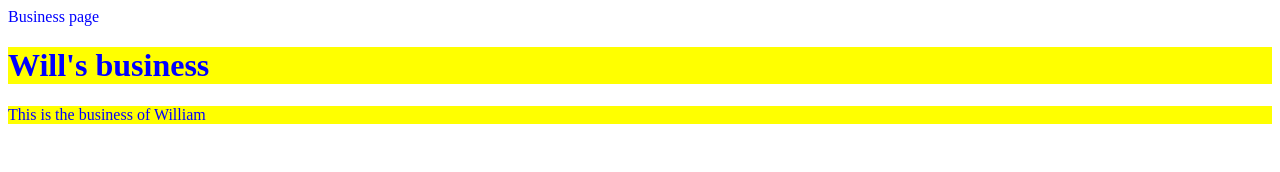
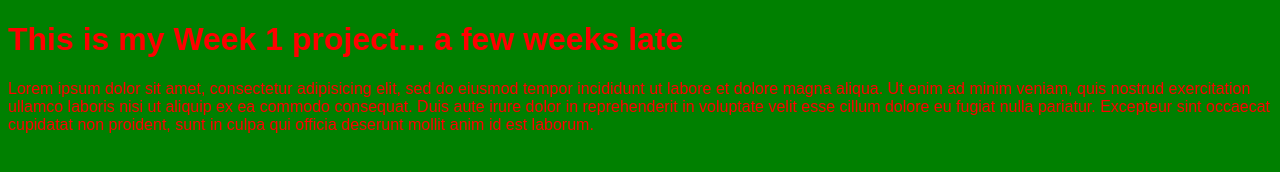
Before and after one commit to jhumbrac/willcourtney.github.io, a plain HTML site: page unit_1/index.html in a window 1280 px wide. Drawn offline with Linux system fonts and the light colour scheme.

Commit message:
Revert "syncing new repository"
This reverts commit 2bc6b3e6704f64314d18969bad24c2def4ed96ad.

```diff
--- a/unit_1/css/style.css
+++ b/unit_1/css/style.css
@@ -1,6 +1,5 @@
 body {
-	color:blue;
+	color: red;
+	background-color: green;
+	font-family: arial;
 }
-h1, p {
-	background-color: yellow;
-}
--- a/unit_1/index.html
+++ b/unit_1/index.html
@@ -1,8 +1,16 @@
 <!DOCTYPE html>
 <html>
-<head><link rel="stylesheet" type="text/css" href="css/style.css">Business page</head>
-<title>Will's business</title>
-<body>
-	<h1>Will's business</h1>
-	<p>This is the business of William</p>
-</body>
+	<head>
+		<title>Will's Primero Webpage</title>
+		<link rel="stylesheet" type="text/css" href="css/style.css">
+	</head>
+	<body>
+		<h1>This is my Week 1 project... a few weeks late</h1>
+		<p>Lorem ipsum dolor sit amet, consectetur adipisicing elit, sed do eiusmod
+		tempor incididunt ut labore et dolore magna aliqua. Ut enim ad minim veniam,
+		quis nostrud exercitation ullamco laboris nisi ut aliquip ex ea commodo
+		consequat. Duis aute irure dolor in reprehenderit in voluptate velit esse
+		cillum dolore eu fugiat nulla pariatur. Excepteur sint occaecat cupidatat non
+		proident, sunt in culpa qui officia deserunt mollit anim id est laborum.</p>
+	</body>
+</html>
```
